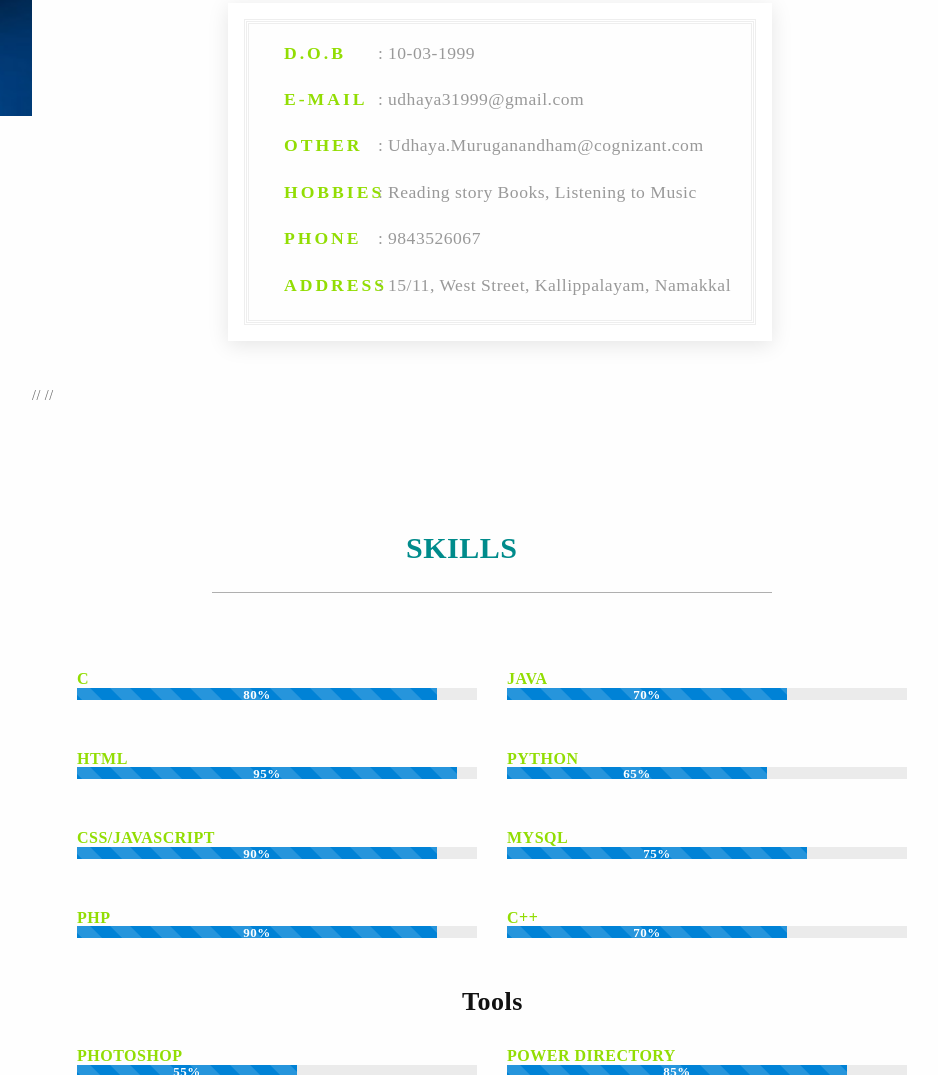
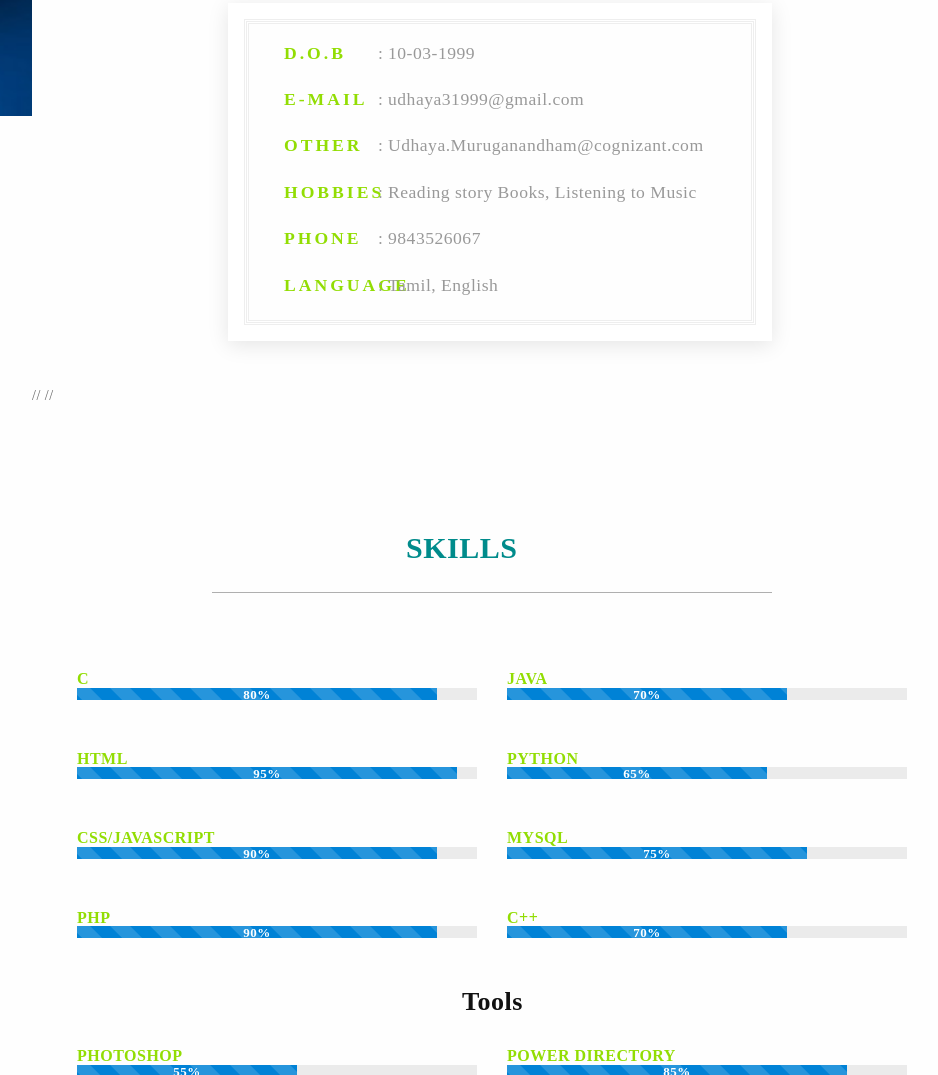
Before and after one commit to 123udhaya/123udhaya.github.io, a plain HTML site: page index.html in a window 1280 px wide. Shown: the part 684-1759 px from the top of the page, without its empty margins (328-1266 px from the left). Drawn offline with Linux system fonts and the light colour scheme.

Commit message:
Update index.html

```diff
--- a/index.html
+++ b/index.html
@@ -133,9 +133,9 @@
 
 						<li>
 							<ul class="agileits-address-text">
-								<li><b>ADDRESS</b></li>
+								<li><b>LANGUAGE</b></li>
 								<li>:</li>
-								<li>15/11, West Street, Kallippalayam, Namakkal</li>
+								<li>Tamil, English</li>
 							</ul>
 						</li>
 					</ul>
```
